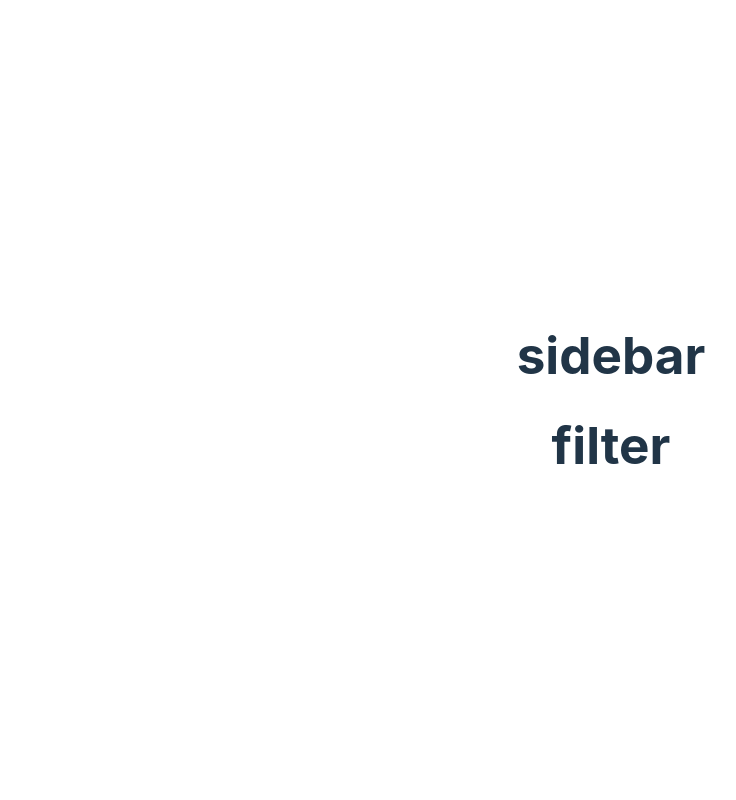
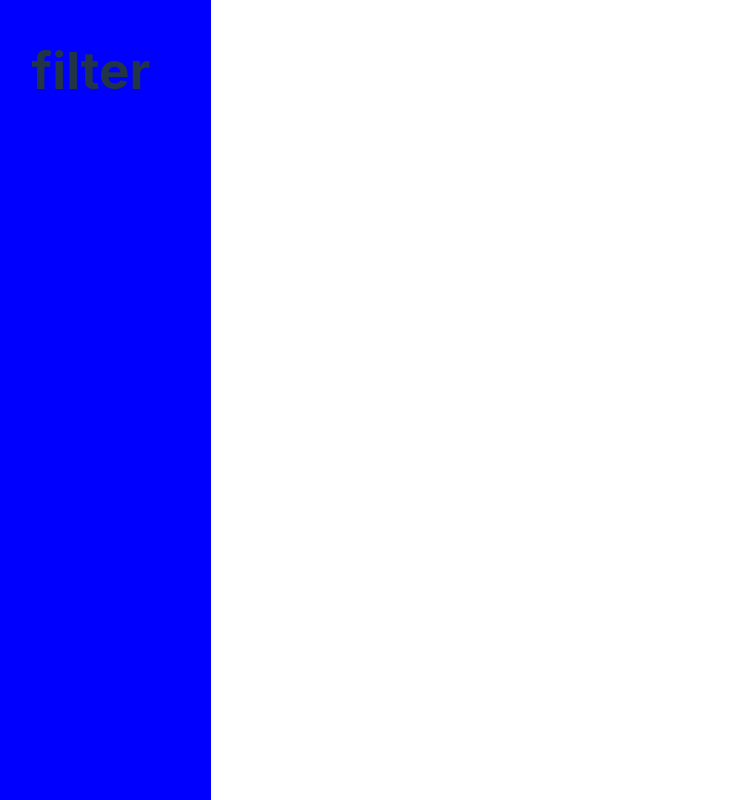
Before and after one commit to GiuliaLeoni/filter-component, a React (Vite) app: page / in a window 1280 px wide. Shown: the whole page, without its empty margins (29-765 px from the left). Built offline with nearby package versions, Linux system fonts and the light colour scheme.

Commit message:
sidebar placement

```diff
--- a/src/Components/SideBar/index.jsx
+++ b/src/Components/SideBar/index.jsx
@@ -2,9 +2,8 @@ import { Filter } from "../Filter"
 
 export const SideBar = () => {
     return (
-        <>
-        <h1>sidebar</h1>
+        <section style={{backgroundColor: 'blue', width: '15rem', height: '100%', left: '0', top: '0', position: 'absolute', overflow: 'auto'}}>
         <Filter />
-        </>
+        </section>
     )
 }
```
